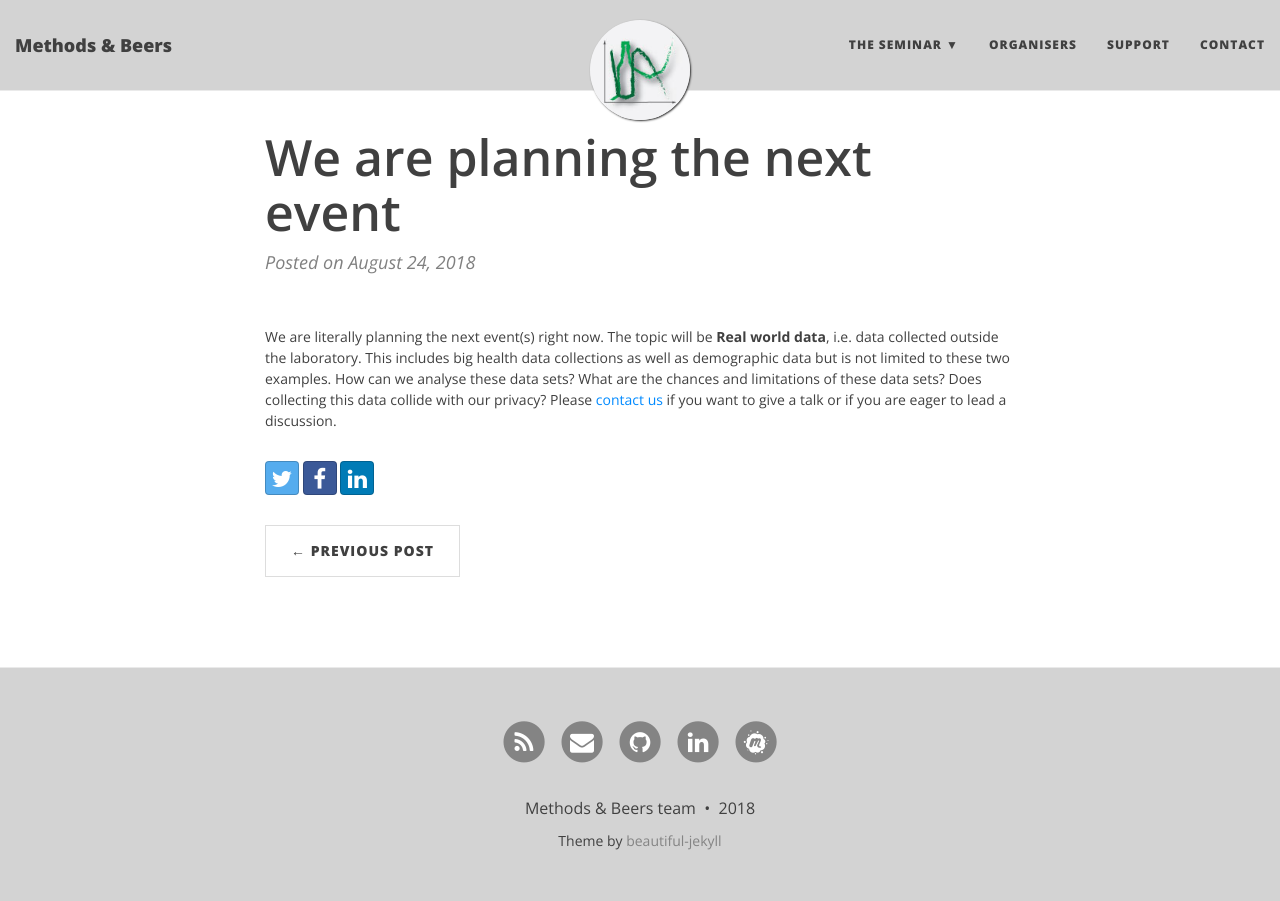
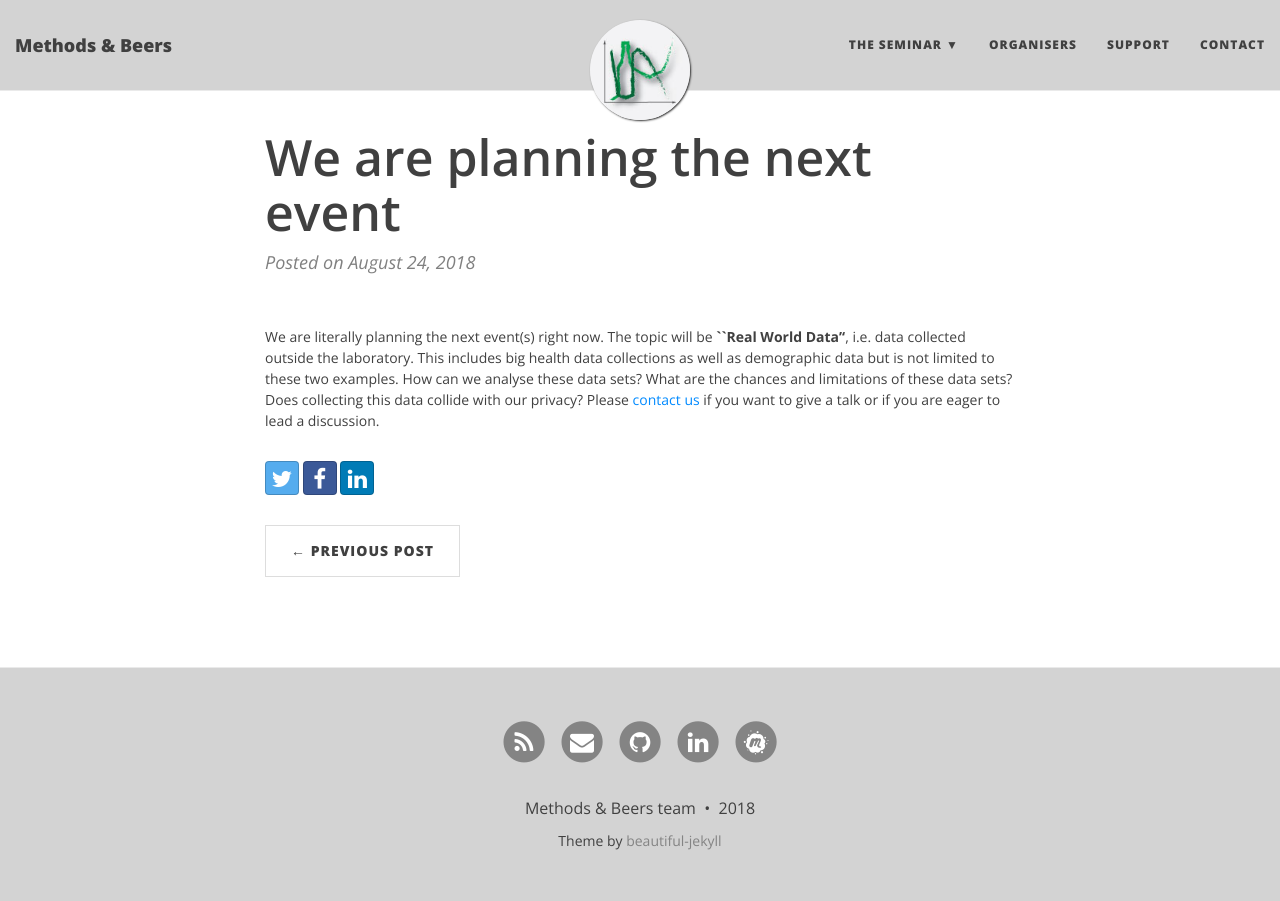
Before and after one commit to BaselComputationalCommunityInResearch/BaselComputationalCommunityInResearch.github.io, a Jekyll site: the page built from _posts/2018-08-24-Sept18meeting-planning.md, in a window 1280 px wide. Built offline with Jekyll 4.4.1, drawn with Linux system fonts in a browser that asks for light colours.

```diff
--- a/_posts/2018-08-24-Sept18meeting-planning.md
+++ b/_posts/2018-08-24-Sept18meeting-planning.md
@@ -5,7 +5,7 @@
 categories: updates
 ---
 
-We are literally planning the next event(s) right now. The topic will be **Real world data**, i.e. data collected outside the laboratory. This includes big health data collections as well as demographic data but is not limited to these two examples.
+We are literally planning the next event(s) right now. The topic will be **``Real World Data''**, i.e. data collected outside the laboratory. This includes big health data collections as well as demographic data but is not limited to these two examples.
 How can we analyse these data sets? What are the chances and limitations of these data sets? Does collecting this data collide with our privacy?
  Please [contact us][link contact] if you want to give a talk or if you are eager to lead a discussion.
 
```
Also changed, not shown: Gemfile.lock.
